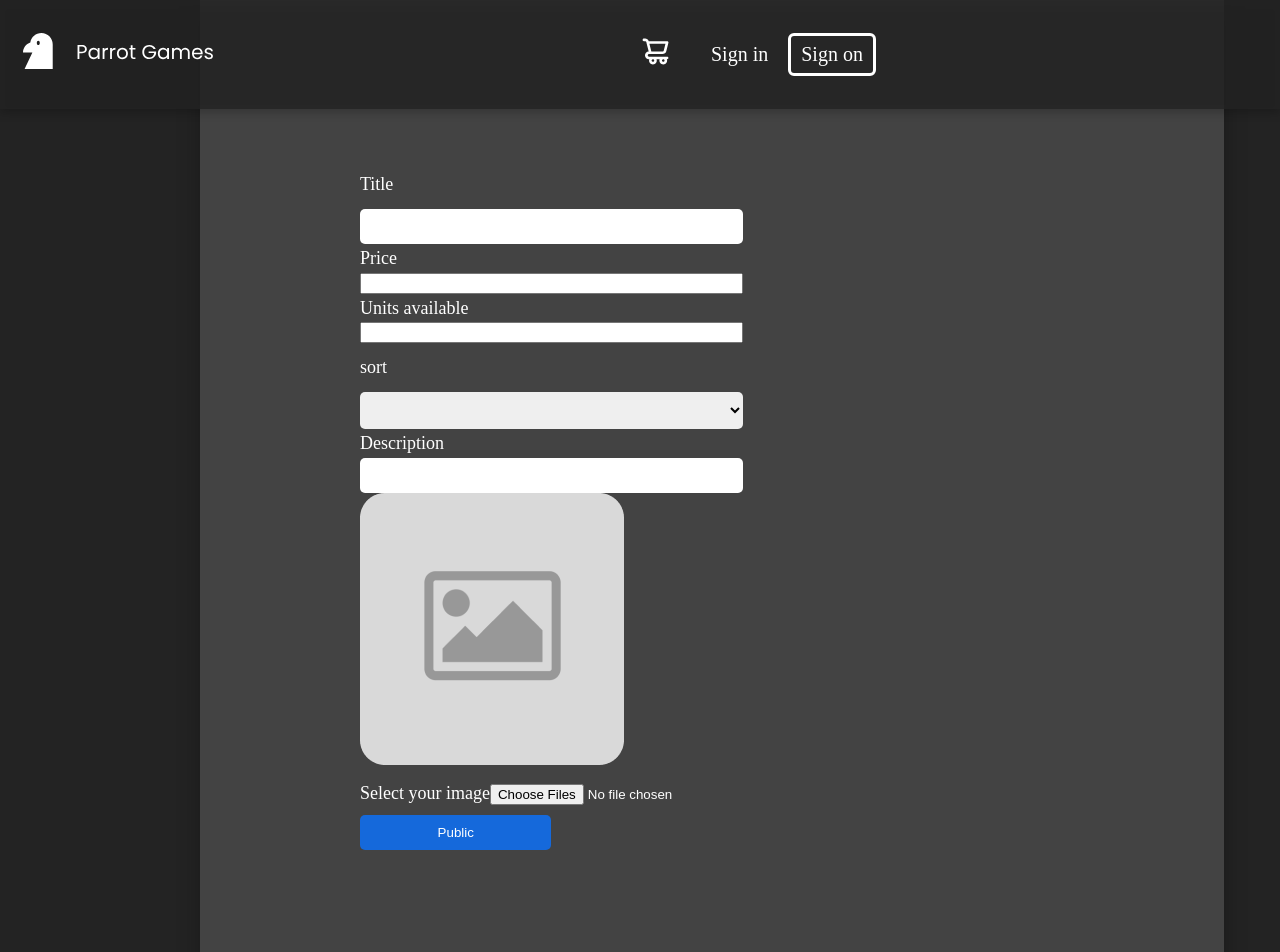
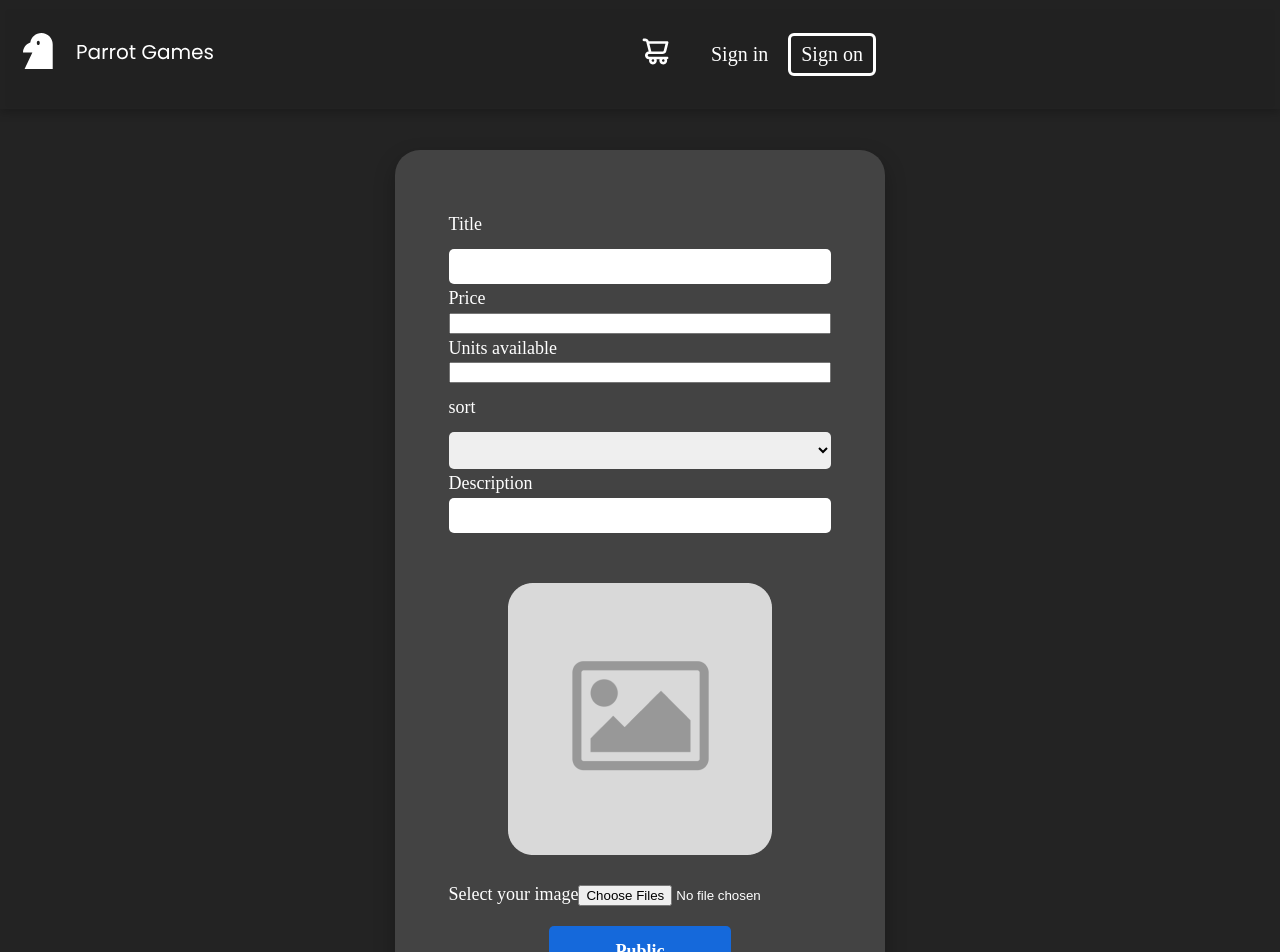
Before and after one commit to Estivenreyes/ParrotGamesAvanzado-Final-Version, a Vue app: page /createItem in a window 1280 px wide. Shown: the top 952 px of the page. Built offline with nearby package versions, Linux system fonts and the light colour scheme.

Commit message:
Uncomplete upload products firebase

```diff
--- a/src/stores/products.js
+++ b/src/stores/products.js
@@ -113,6 +113,8 @@ export const shopItem = defineStore("products", {
                 image: "/src/assets/img/carGris.png",
             },
         ],
+        id: null,
+        localStorageProducts: [],
 
         localStorageProduct: [],
     }),
--- a/src/views/createItem.vue
+++ b/src/views/createItem.vue
@@ -1,12 +1,16 @@
 <script>
     import{ mapStores} from "pinia";
     import { shopItem } from "../stores/products";
+    // import { storage } from "../firebaseconf"
+
+    // const ref = storage.ref();
 
     export default{
         components: {
         },
         information(){
             return{
+                // image: [],
                 title: "",
                 price: "",
                 units: "",
@@ -46,14 +50,26 @@
 
                 reader.addEventListener("load",()=>{this.imgUrl = reader.result});
             },
+
+            // clickImage(e){
+            //     this.imgUrl = e.target.files[0];
+            //     console.log(this.imgUrl)
+            // },
+
+            // uploadImage(){
+            //     const refImg = ref.child("products/"+this.imgUrl.name)
+            //     const metadata = {contetType: 'img/jpeg'};
+            //     refImg.put(this.imgUrl, metadata)
+            //     .then(e => console.log(e))
+            // }
         }
     }
 </script>
 <template>
-    <div></div>
-    <section class="create">
+    <div class="container">
+        <section class="create">
         <div class="create__item">
-            <form id="form" class="create__content">
+            <form @submit.prevent="uploadImage" id="form" class="create__content">
                 <label for="title" class="item__title">Title</label>
                 <input type="text" id="title" class="create__input" v-model="title">
 
@@ -84,11 +100,13 @@
                     <label for="img" class="create__img">Select your image</label>
                     <input type="file" id="img" class="create__images" multiple="multiple" @change="readImage">
                 </div>
-
-                <button type="submit" class="create__upload" @click="(e)=> createNewProduct()">Public</button>
+                <div class="create__btn">
+                    <button type="submit" class="create__upload" @click="(e)=> createNewProduct()">Public</button>
+                </div>
             </form>
         </div>
     </section>
+    </div>
 </template>
 
 <style lang="scss">
@@ -99,18 +117,26 @@
     body {
         background-color: $nav;
     }
+
+    .container{
+        display: flex;
+        flex-wrap: wrap;
+        justify-content: center;
+        padding: 150px;
+    }
+
     .create{
         display: flex;
         flex-direction: row;
         flex-wrap: wrap;
         font-family: satoshi;
-        margin-left: 200px;
+        border-radius: 25px;
         font-size: 1.2em;
-        width: 80%;
-        height: 100%;
-        padding: 160px;
+        width: 50%;
+        padding: 50px;
         color: white;
         background-color: #434343;
+        justify-content: center;
         box-shadow: 0px 9px 20px 1px rgba(0, 0, 0, 0.25);
     }
     .create__item{
@@ -146,11 +172,30 @@
         background-color:$blue;
         width: 50%;
         color: white;
-        padding: 10px 0px;
+        padding: 15px 0px;
         outline: none;
         border: none;
         border-radius: 5px;
+        font-size: 1em;
+        font-weight: bold;
+        font-family: Poppins;
         cursor: pointer;
     }
 
+    .create__photos{
+        display: flex;
+        padding-top: 50px;
+        padding-block-end: 20px;
+    }
+
+    .create__photo{
+        display: flex;
+        justify-content: center;
+    }
+    .create__btn{
+        display: flex;
+        justify-content: center;
+        padding: 10px;
+    }
+
 </style>
```
